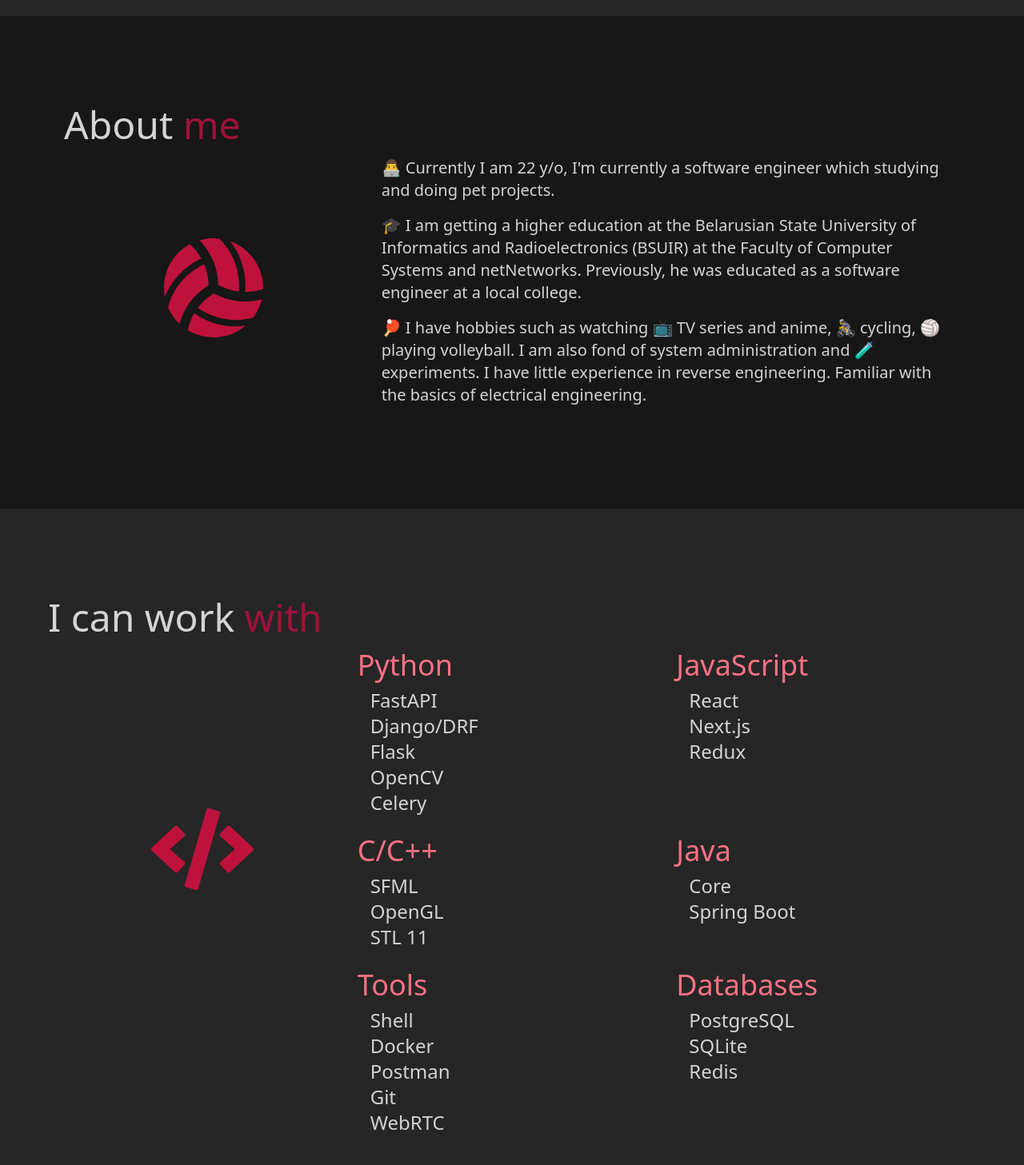
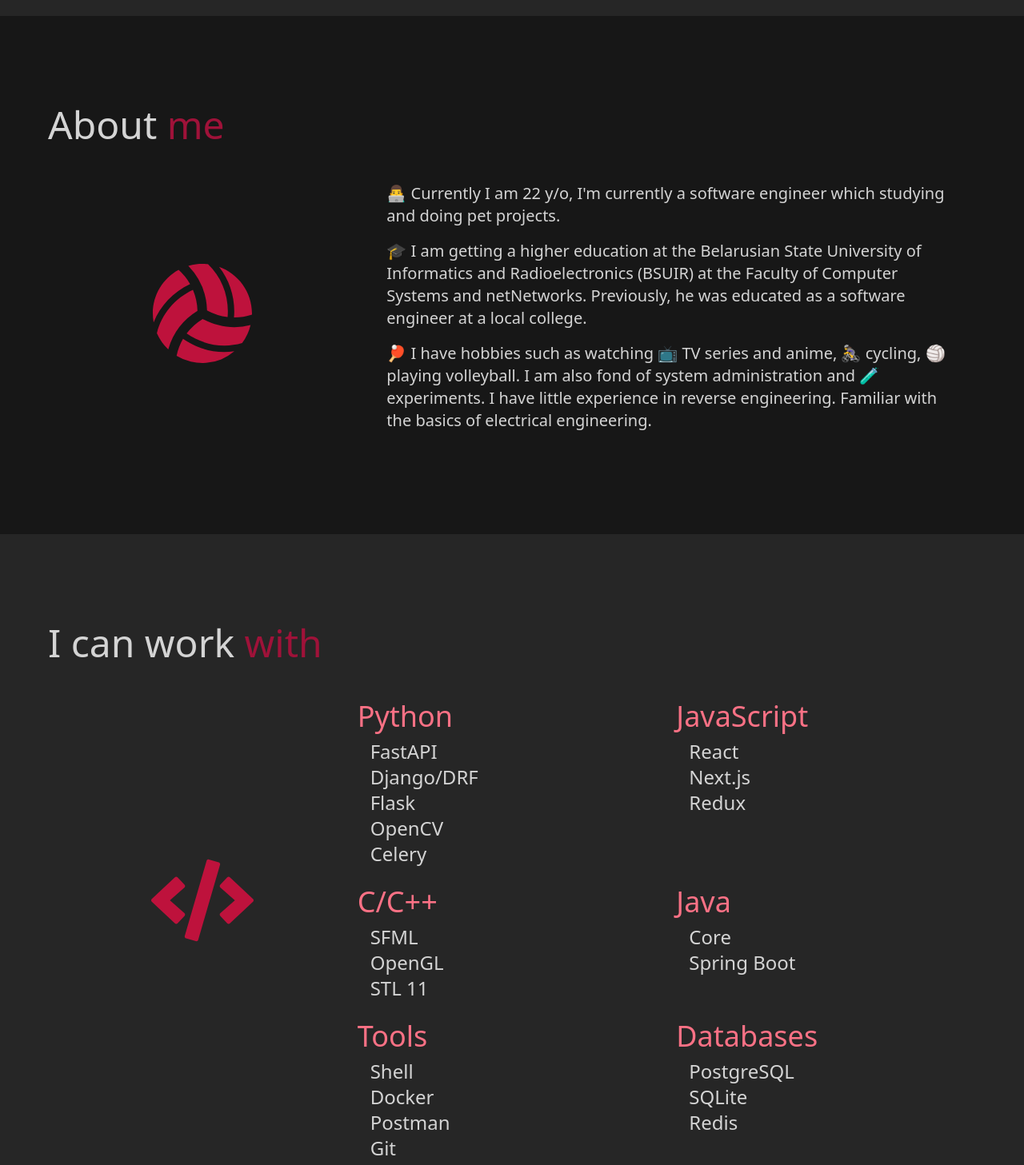
Before and after one commit to IllusionOfControl/personal-page, a Next.js app: page / in a window 1280 px wide. Shown: the part 780-2237 px from the top of the page at 80% size. Built offline with nearby package versions, Linux system fonts and the light colour scheme.

Commit message:
corrected block fields

```diff
--- a/src/components/About/index.js
+++ b/src/components/About/index.js
@@ -4,14 +4,13 @@
 const About = () => {
   return (
     <section className="bg-neutral-900 py-16 sm:py-28" id="about-section">
-      <div className="px-4 mx-auto md:px-10">
       <div className="max-w-[1240px] px-4 mx-auto md:px-10">
-          <h1 className="text-5xl pb-4">
+        <h1 className="text-5xl">
           About <span className="text-rose-800">me</span>
         </h1>
-          <div className="grid portrait:grid-cols-1 grid-cols-[2fr_4fr]">
+        <div className="pt-12 grid portrait:grid-cols-1 grid-cols-[2fr_4fr]">
           <div className="portrait:hidden text-[128px] max-h-[500px] text-rose-700 flex justify-center items-center">
-              <FaVolleyballBall/>
+            <FaVolleyballBall />
           </div>
           <div className="max-w-[700px] mx-auto portrait:mx-8 text-xl text-neutral-300">
             <p className="pb-4">
@@ -35,7 +34,6 @@
           </div>
         </div>
       </div>
-      </div>
     </section>
   );
 };
--- a/src/components/Contacts/index.js
+++ b/src/components/Contacts/index.js
@@ -13,16 +13,15 @@
 const Contacts = () => {
   return (
     <section className="bg-black py-16 sm:py-28" id="contacts-section">
-      <div className="px-4 mx-auto md:px-10">
       <div className="max-w-[1240px] px-4 mx-auto md:px-10">
-          <h1 className="text-5xl pb-4">
+        <h1 className="text-5xl">
           Contact with <span className="text-rose-800">me</span>
         </h1>
-          <div className="grid grid-cols-1 sm:grid-cols-[2fr_4fr]">
+        <div className="pt-12 grid grid-cols-1 sm:grid-cols-[2fr_4fr]">
           <div className="portrait:hidden text-[96px] text-rose-700 flex justify-center items-center">
-              <FaCommentDots/>
+            <FaCommentDots />
           </div>
-            <div className="grid grid-cols-2 portrait:grid-cols-1 text-xl gap-4">
+          <div className="portrait:mx-8 grid grid-cols-2 portrait:grid-cols-1 text-xl gap-4">
             <Link
               className="hover:text-rose-600 transition-colors"
               href={location.link}
@@ -68,7 +67,6 @@
           </div>
         </div>
       </div>
-      </div>
     </section>
   );
 };
--- a/src/components/Projects/index.js
+++ b/src/components/Projects/index.js
@@ -4,16 +4,16 @@
 
 const Projects = () => {
   return (
-    <section className="bg-neutral-900" id="projects-section">
-      <div className="max-w-[1240px] px-4 mx-auto md:px-10 py-16 sm:py-28 gap-4">
-        <h1 className="text-5xl w-full">
+    <section className="bg-neutral-900 py-16 sm:py-28" id="projects-section">
+      <div className="max-w-[1240px] px-4 mx-auto md:px-10">
+        <h1 className="text-5xl">
           Featured <span className="text-rose-800">projects</span>
         </h1>
         <div className="pt-12 md:grid portrait:grid-cols-1 grid-cols-[2fr_4fr] pb-8">
           <div className="portrait:hidden max-h-[500px] text-[128px] text-rose-700 flex justify-center items-center">
             <FaGitAlt />
           </div>
-          <ul className="pt-20 w-auto portrait:mx-8 grid md:grid-cols-2 gap-4 md:gap-8">
+          <ul className="w-auto portrait:mx-8 grid md:grid-cols-2 gap-4 md:gap-8">
             {projects.map((project, i) => {
               return (
                 <li
@@ -66,7 +66,7 @@
           </ul>
         </div>
 
-        <div className="mt-10 xl:mt-0 text-center sm:col-span-2">
+        <div className="text-center sm:col-span-2">
           <h3 className="text-3xl xl:text-3xl pb-6 font-mono">
             And many more...
           </h3>
--- a/src/components/Skills/index.js
+++ b/src/components/Skills/index.js
@@ -3,17 +3,14 @@
 
 const Skills = () => {
   return (
-    <section
-      className="bg-black bg-neutral-800 py-16 sm:py-28"
-      id="skills-section"
-    >
+    <section className="bg-black bg-neutral-800 py-16 sm:py-28" id="skills-section">
       <div className="max-w-[1240px] px-4 mx-auto md:px-10">
-        <h1 className="text-5xl w-full pb-4">
+        <h1 className="text-5xl">
           I can work <span className="text-rose-800">with</span>
         </h1>
-        <div className="md:grid portrait:grid-cols-1 grid-cols-[2fr_4fr]">
+        <div className="pt-12 md:grid portrait:grid-cols-1 grid-cols-[2fr_4fr]">
           <div className="portrait:hidden text-[128px] max-h-[500px] text-rose-700 flex justify-center items-center">
-            <FaCode/>
+            <FaCode />
           </div>
           <div className="portrait:mx-8">
             <ul className="grid md:grid-cols-2 text-2xl gap-6">
```
Lines whose indentation alone changed are shown as unchanged.
